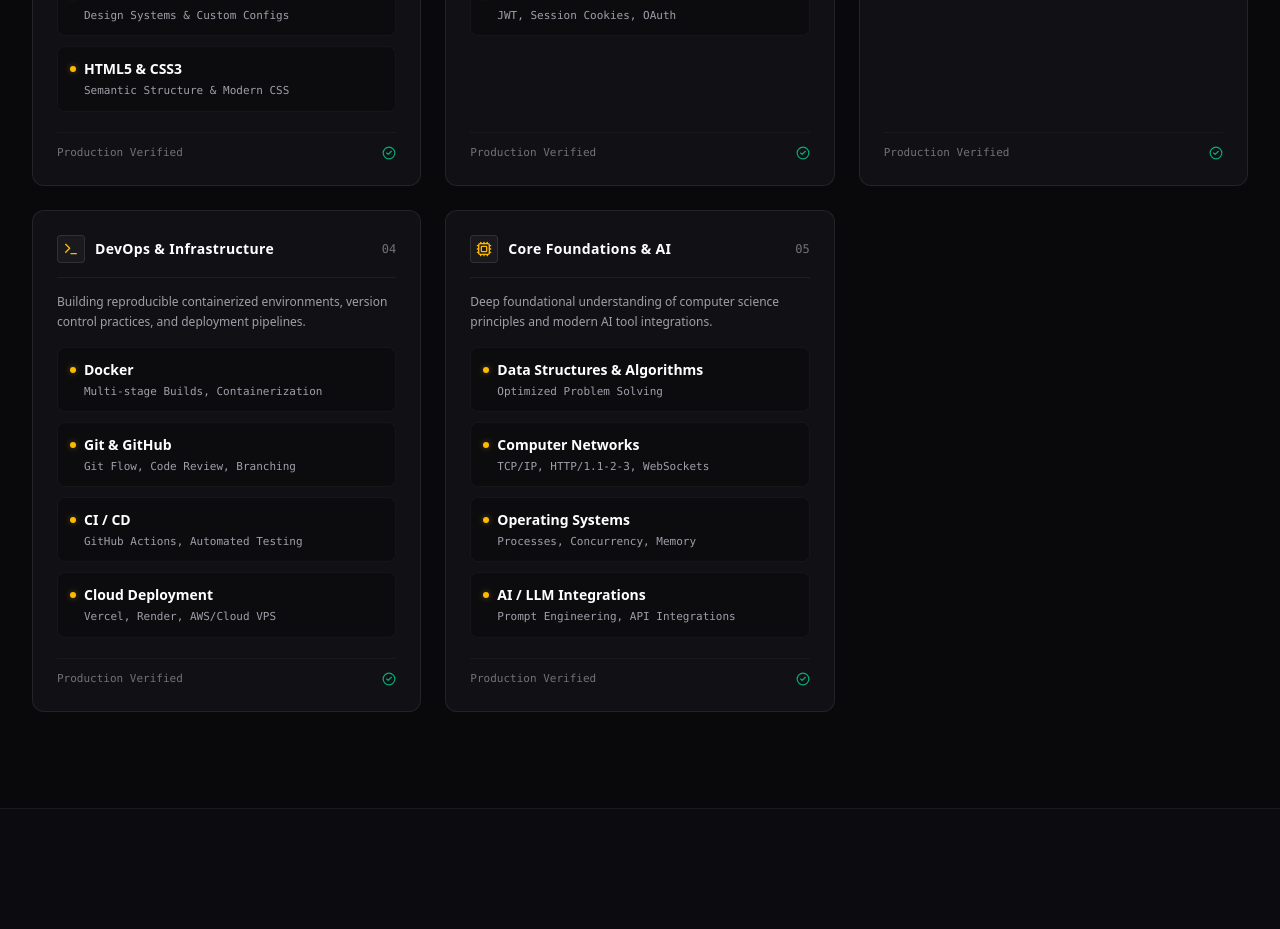
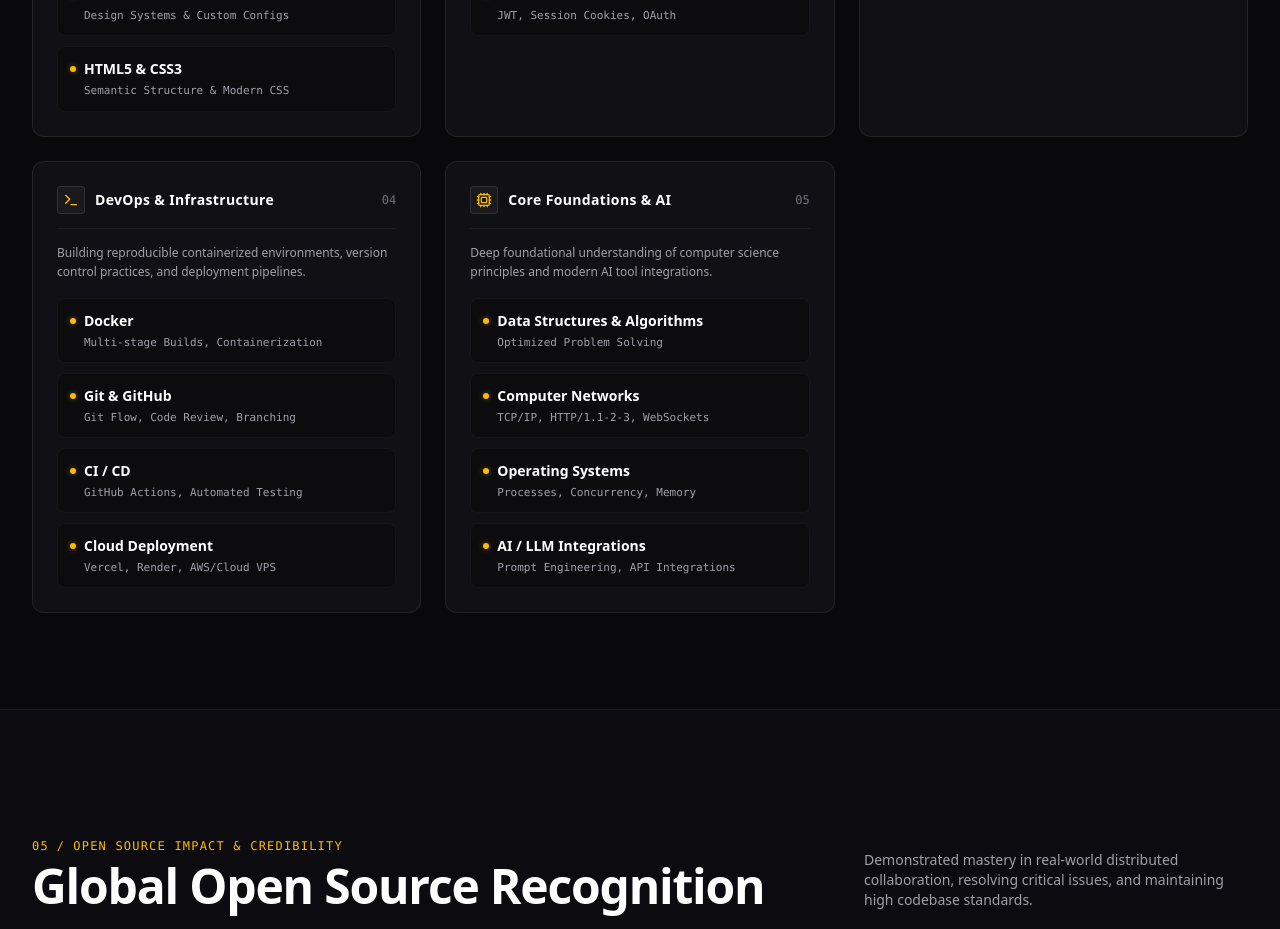
Before and after one commit to affanraza84/portfolio, a Next.js app: page / in a window 1280 px wide. Shown: the part 4340-5269 px from the top of the page. Built offline with nearby package versions, Linux system fonts and the light colour scheme.

Commit message:
style: remove Production Verified footer from tech stack cards

```diff
--- a/src/components/TechnicalMatrix.tsx
+++ b/src/components/TechnicalMatrix.tsx
@@ -8,7 +8,6 @@ import {
   Database,
   Terminal,
   Cpu,
-  CheckCircle2,
 } from "lucide-react";
 
 export function TechnicalMatrix() {
@@ -90,11 +89,6 @@ export function TechnicalMatrix() {
                   ))}
                 </div>
               </div>
-
-              <div className="mt-5 pt-3 border-t border-white/[0.04] flex items-center justify-between text-[11px] font-mono text-zinc-500">
-                <span>Production Verified</span>
-                <CheckCircle2 className="w-3.5 h-3.5 text-emerald-400/80" />
-              </div>
             </div>
           ))}
         </div>
```
